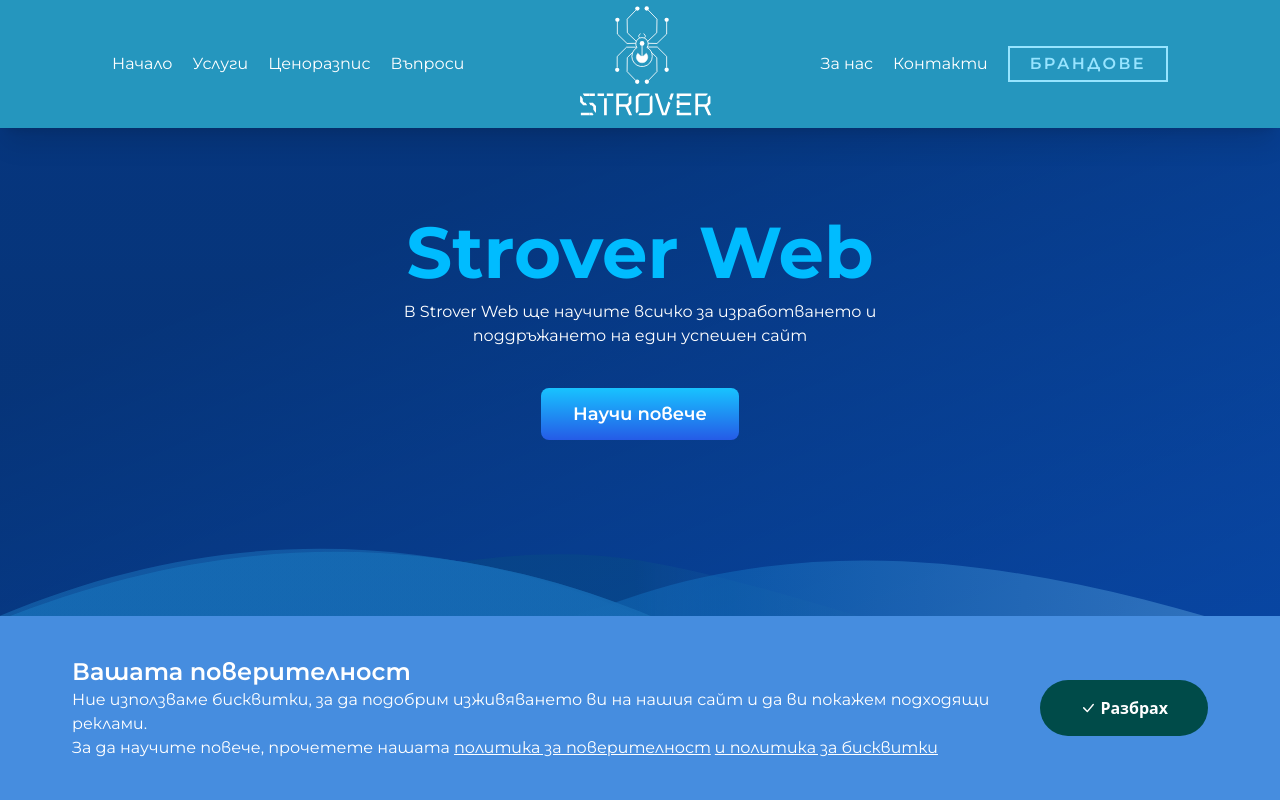
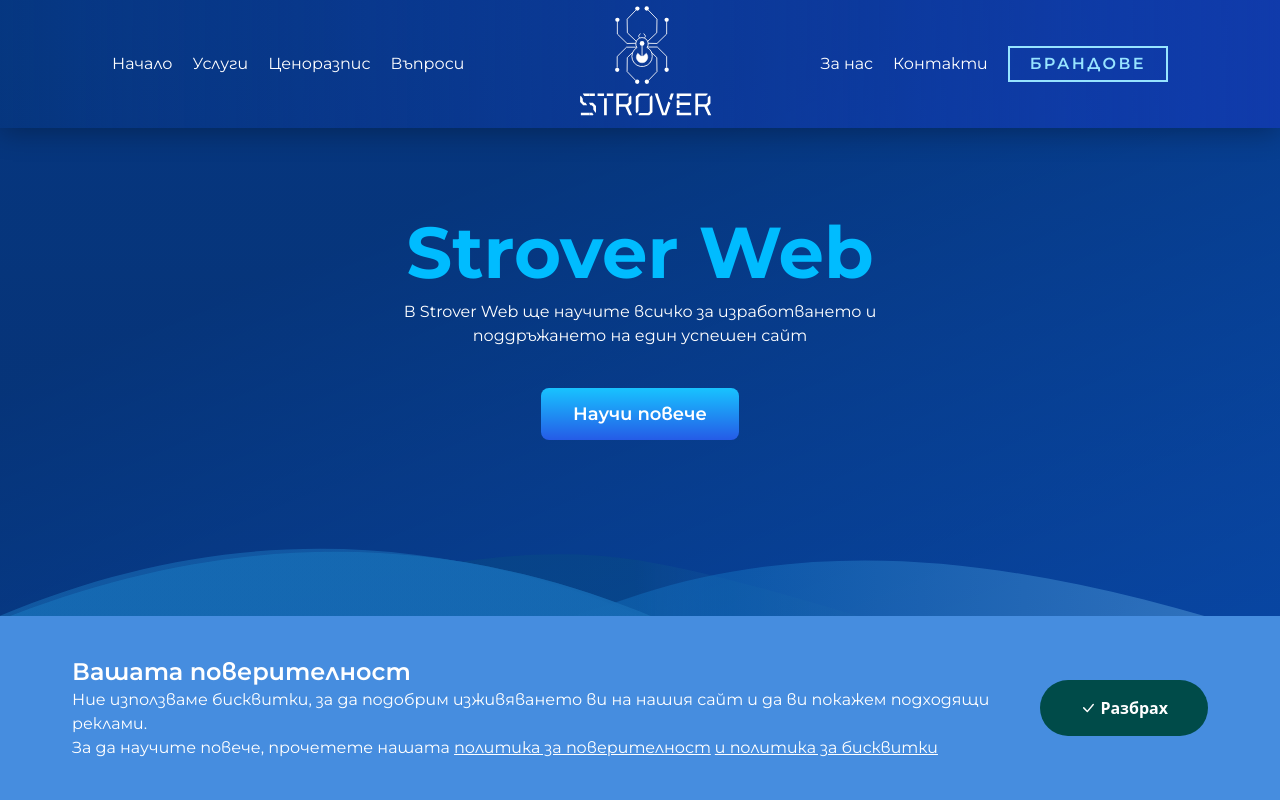
Before and after one commit to StroverIT/Strover, a Next.js app: page /web in a window 1280 px wide. Shown: the top 800 px of the page. Built offline with nearby package versions, Linux system fonts and the light colour scheme; a web font is replaced by a local one.

Commit message:
changing to colors

```diff
--- a/components/layouts/brands/Navigation.js
+++ b/components/layouts/brands/Navigation.js
@@ -25,7 +25,7 @@ const hamburgerList = {
     x: 0,
   },
 };
-export default function Navigation({ bgColor, pageLinks }) {
+export default function Navigation({ bgColor, pageLinks, navColor }) {
   const router = useRouter();
 
   const [isOpen, setOpen] = useState(false);
@@ -83,7 +83,7 @@ export default function Navigation({ bgColor, pageLinks }) {
       <section
         className={`${
           offset >= 300 && "lg:container lg:rounded-full lg:mt-5"
-        } ${bgColor} py-5 shadow-xl  transition-all`}
+        } ${navColor} py-5 shadow-xl  transition-all`}
       >
         <section className="items-center justify-between hidden px-28 lg:flex ">
           <div className="py-8">
--- a/pages/digital.js
+++ b/pages/digital.js
@@ -26,7 +26,11 @@ export default function Digital() {
           <div className="top"></div>
           <div className="bottom"></div>
         </section>
-        <Navigation bgColor="bg-pink-200" pageLinks={links} />
+        <Navigation
+          bgColor="bg-pink-200"
+          pageLinks={links}
+          navColor="bg-pink-def-transparent"
+        />
         <section className="relative digital-font">
           <HeroSection />
           <MyMission />
--- a/pages/web.js
+++ b/pages/web.js
@@ -28,7 +28,11 @@ export default function Web() {
       </Head>
       <main className="relative text-white ">
         <section className="bg-[url('/web/bgheroV3.svg')] bg-no-repeat w-full h-full  absolute -z-10  top-[-550px] lg:top-[-150px] left-0"></section>
-        <Navigation bgColor="bg-blue" pageLinks={links} />
+        <Navigation
+          navColor="nav-bg-color"
+          bgColor="bg-blue"
+          pageLinks={links}
+        />
         <section className="">
           <HeroSection />
         </section>
--- a/styles/globals.css
+++ b/styles/globals.css
@@ -388,7 +388,7 @@ a {
 }
 
 .color {
-  color: hsl(196, 67%, 45%);
+  color: hsl(327, 98%, 26%);
 }
 .blury {
   overflow-y: hidden;
--- a/tailwind.config.js
+++ b/tailwind.config.js
@@ -52,6 +52,8 @@ const customColors = {
   },
   pink: {
     DEFAULT: "#FF33A4",
+    "def-transparent": "hsl(327, 98%, 26%, 90%)",
+
     50: "#EB90A7",
     100: "#FA008A",
     150: "#FB31FF",
```
